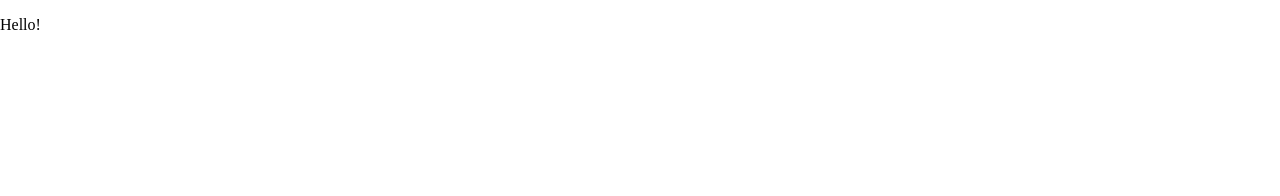
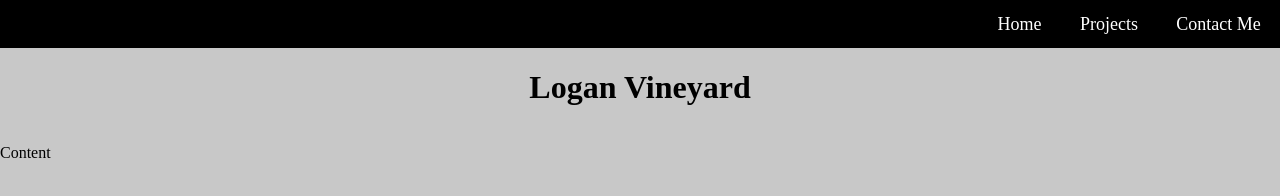
Before and after one commit to LAVineyard/LAVineyard.github.io, a plain HTML site: page index.html in a window 1280 px wide. Drawn offline with Linux system fonts and the light colour scheme.

Commit message:
Portfolio

```diff
--- a/index.html
+++ b/index.html
@@ -1,22 +1,31 @@
 <!DOCTYPE html>
 <html lang="en">
     <head>
-        <title>Logan Vineyard's Website (in progress)</title>
+        <title>Logan Vineyard's Projects</title>
         <link rel="stylesheet" href="./css/styles.css">
         <meta name="viewport" content="width=device-width, initial-scale=1.0">
         <script src="./script/site.js" rel="text/javascript"></script>
     </head>
 
     <body>
+        <header>
+            <nav>
+                <a href="#">Home</a>
+                <a href="#projects">Projects</a>
+                <a href="#contact">Contact Me</a>
+            </nav>
+        </header>
         <main>
-            <article class="column">
+            <div id="main">
+                <h1>Logan Vineyard</h1>
+            </div>
+            <div>
                 <p>
-                  Hello!
+                    Content
                 </p>
-            </article>
-            <aside>
-
-            </aside>
+            </div>
         </main>
+        <footer>
+        </footer>
     </body>
 </html>
--- a/sass/_small.scss
+++ b/sass/_small.scss
@@ -0,0 +1,29 @@
+main{
+    padding-top: 3em;
+    display: flex;
+    flex-direction: column;
+    width: 100%;
+    height: 100vh;
+    background-color: $secondaryColor;
+}
+
+header nav{
+    position: fixed;
+    height: 3em;
+    width: 100%;
+    display: flex;
+    align-items: center;
+    justify-content: end;
+    background-color: $primaryColor;
+}
+
+header nav a {
+    padding: 0 1.5vw 0 1.5vw;
+    font-size: large;
+    color: white;
+    text-decoration: none;
+}
+
+h1 {
+    text-align: center;
+}
--- a/sass/_variables.scss
+++ b/sass/_variables.scss
@@ -1,3 +1,5 @@
-$primaryColor: #FFF; //
+$primaryColor: rgb(0,0,0); //
 
-$secondaryColor: #EEE; //
+$secondaryColor: rgb(200,200,200); //
+
+$tertiaryColor: rgb(3, 45, 58);
```
Also changed, not shown: css/styles.css, 2 other files.
